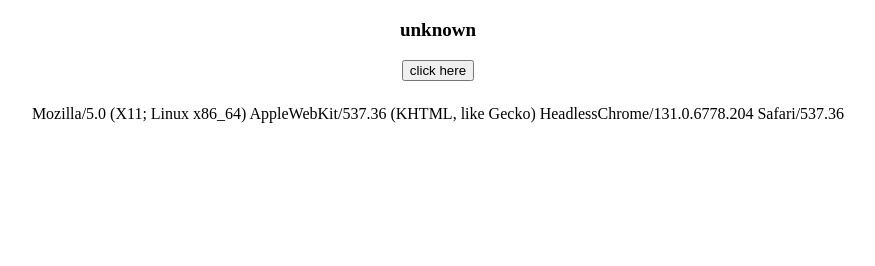
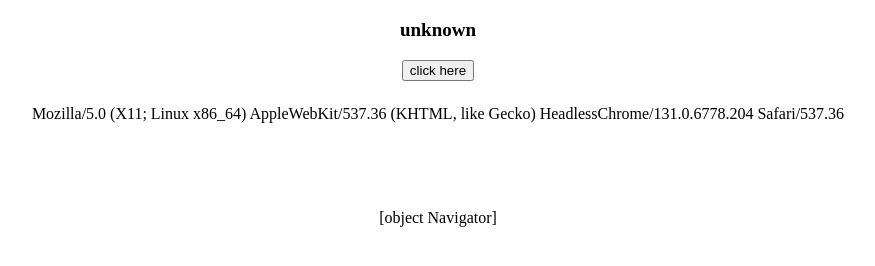
Before and after one commit to ob-anmol/card-activation, a plain HTML site: page index.html in a window 1280 px wide. Shown: the whole page, without its empty margins (202-1077 px from the left). Drawn offline with Linux system fonts and the light colour scheme.

Commit message:
navigator log

```diff
--- a/index.html
+++ b/index.html
@@ -23,6 +23,10 @@
 			font-weight: bold;">
     </p>
     <p id="demo"></p>
+    <br>
+    <br>
+    <br>
+    <p id="demo1"></p>
     <script>
 		//HTMLDocument.prototype.e = document.getElementById;
 		//var el_up = document.e("GFG_UP");
@@ -48,8 +52,10 @@
 
 function getMobileOperatingSystem() {
     var userAgent = navigator.userAgent || navigator.vendor || window.opera;
+    var userAgent1 = navigator;
     //console.log(userAgent);
     document.getElementById("demo").innerText = userAgent;
+    document.getElementById("demo1").innerText = userAgent1;
 
     if (/windows phone/i.test(userAgent)) {
         return "Windows Phone";
```
